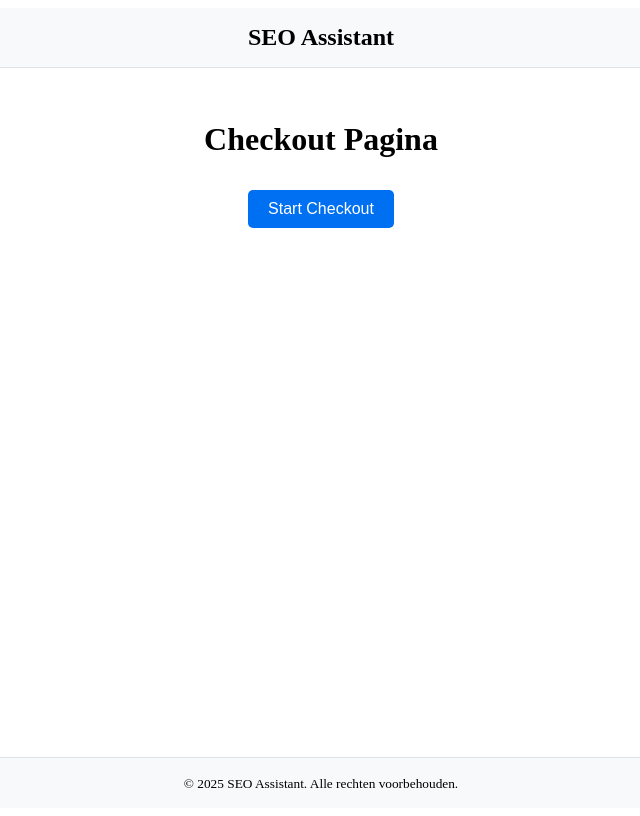
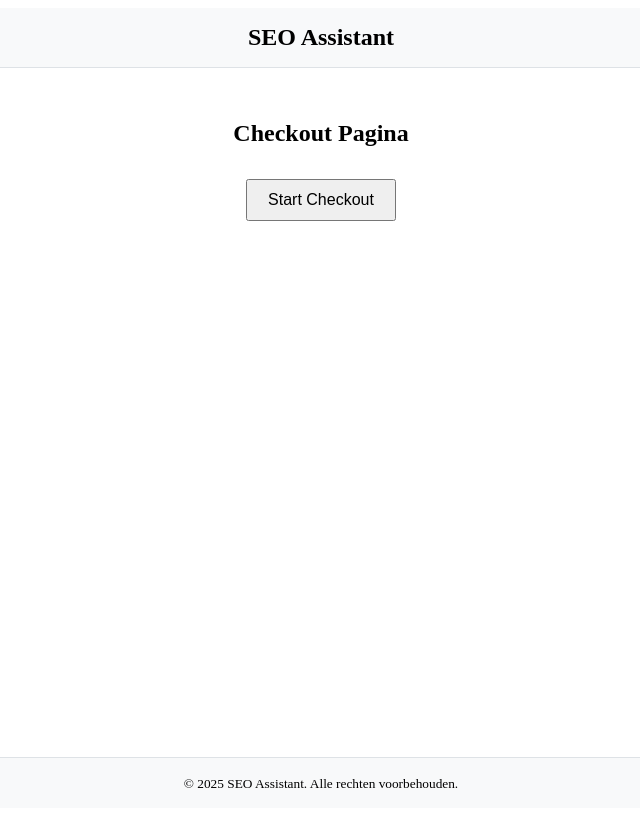
Before and after one commit to IlkerD01/seo-assistant, a Next.js app in the folder frontend/: page /checkout in a window 1280 px wide. Shown: the whole page, without its empty margins (319-959 px from the left). Built offline with nearby package versions, Linux system fonts and the light colour scheme.

Commit message:
Update checkout.tsx

```diff
--- a/frontend/src/pages/checkout.tsx
+++ b/frontend/src/pages/checkout.tsx
@@ -1,6 +1,6 @@
 import { useState } from "react";
 import Layout from "@/components/Layout";
-import Spinner from "@/components/ui/spinner";
+import Spinner from "@/components/ui/Spinner";
 
 export default function Checkout() {
   const [loading, setLoading] = useState(false);
@@ -32,24 +32,20 @@ export default function Checkout() {
 
   return (
     <Layout>
-      <h1 style={{ textAlign: "center", marginBottom: "2rem" }}>Checkout Pagina</h1>
+      <h2 style={{ textAlign: "center", marginBottom: "2rem" }}>Checkout Pagina</h2>
+
+      {loading ? (
+        <Spinner />
+      ) : (
         <div style={{ textAlign: "center" }}>
           <button
             onClick={createCheckoutSession}
-          disabled={loading}
-          style={{
-            backgroundColor: "#0070f3",
-            color: "white",
-            padding: "10px 20px",
-            border: "none",
-            borderRadius: "5px",
-            fontSize: "16px",
-            cursor: "pointer",
-          }}
+            style={{ padding: "10px 20px", fontSize: "16px", cursor: "pointer" }}
           >
-          {loading ? <Spinner /> : "Start Checkout"}
+            Start Checkout
           </button>
         </div>
+      )}
     </Layout>
   );
 }
```
Lines whose indentation alone changed are shown as unchanged.
